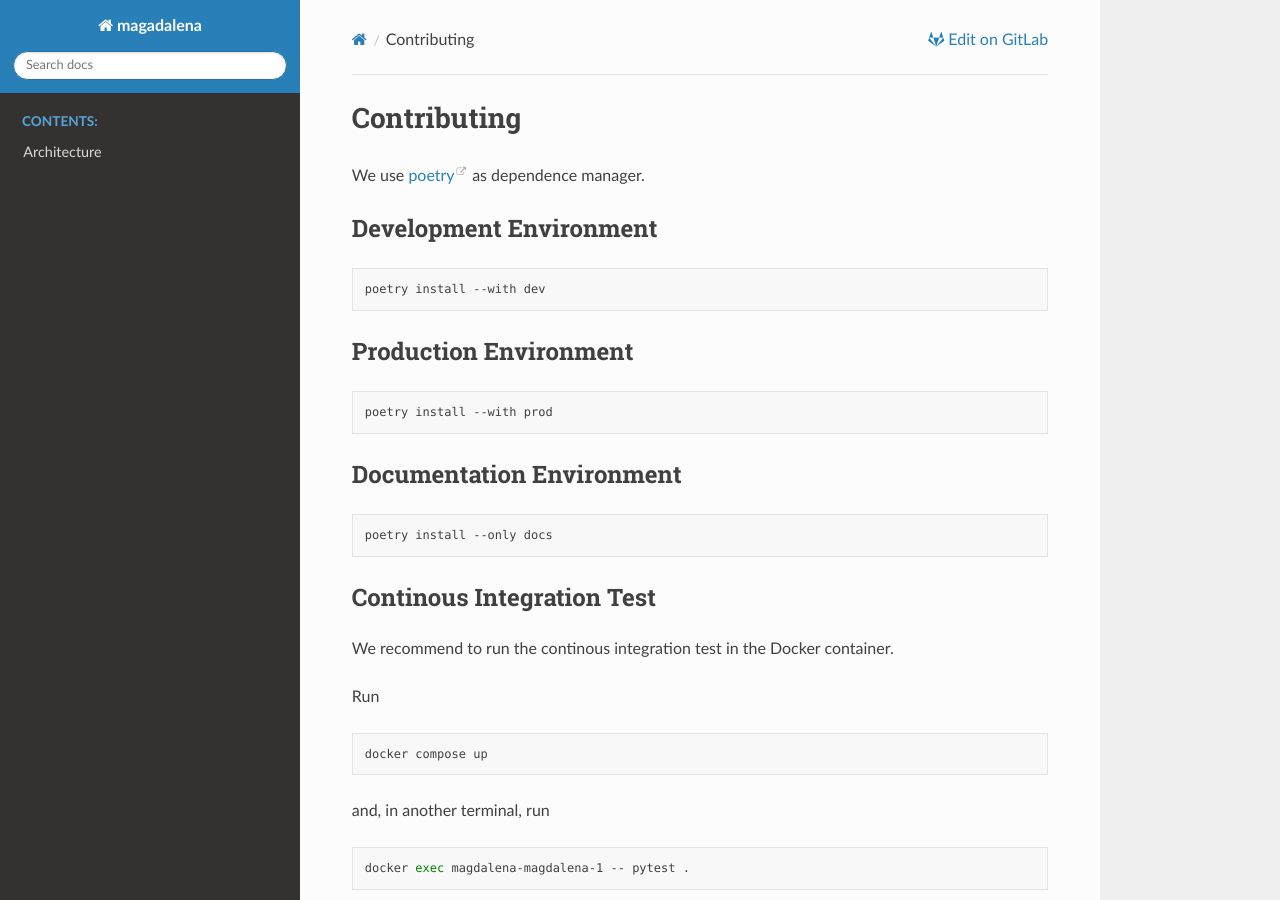
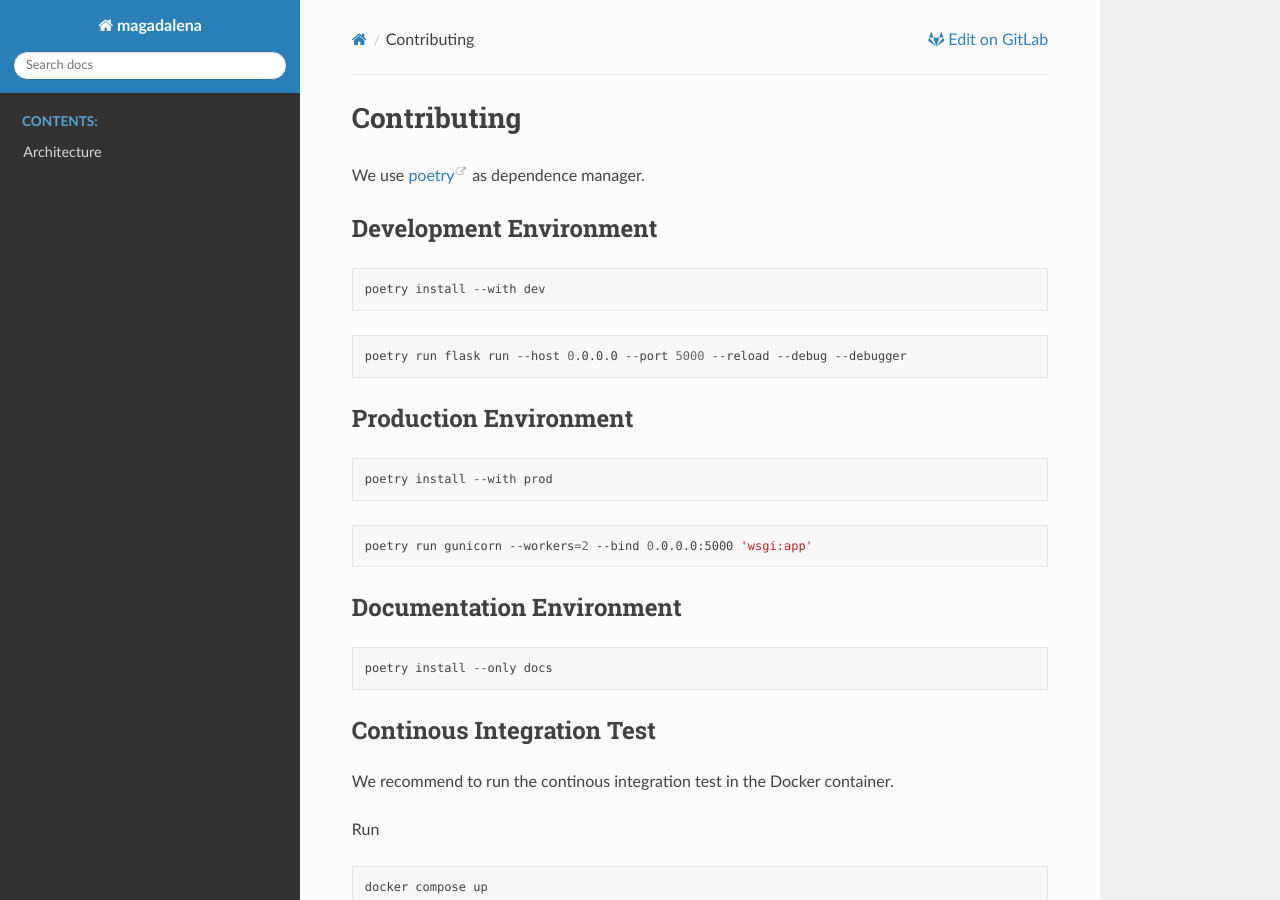
Before and after one commit to gesiscss/magdalena, a Sphinx documentation site: the page built from docs/source/contributing.rst, in a window 1280 px wide and 900 px high. Built offline with Sphinx 7.4.7 and the Read the Docs theme 2.0.0, drawn with Linux system fonts in a browser that asks for light colours.

Commit message:
Update CONTRIBUTING

```diff
--- a/docs/source/contributing.rst
+++ b/docs/source/contributing.rst
@@ -10,12 +10,20 @@ Development Environment
 
     poetry install --with dev
 
+.. code:: bash
+
+    poetry run flask run --host 0.0.0.0 --port 5000 --reload --debug --debugger
+
 Production Environment
 ----------------------
 
 .. code:: bash
 
     poetry install --with prod
+
+.. code:: bash
+
+    poetry run gunicorn --workers=2 --bind 0.0.0.0:5000 'wsgi:app'
 
 Documentation Environment
 -------------------------
```
